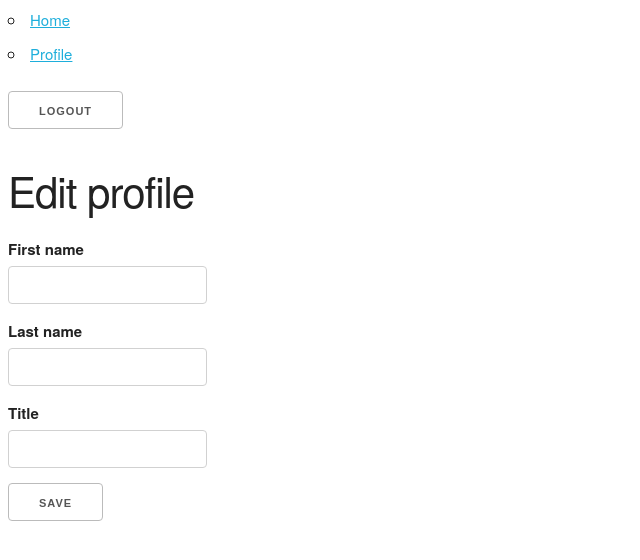
After one commit to aminko/login, a PHP site: template templates/profile.edit.twig in a window 1280 px wide. The commit adds this page. Shown: the top 560 px of the page, without its empty margins (0-640 px from the left). Run offline with PHP 8.4, Linux system fonts and the light colour scheme; the template is opened without the code that fills it, so the values that code supplies are empty; some libraries are stand-ins or nearby versions.

Commit message:
Added view templates

```diff
--- /dev/null
+++ b/templates/json.twig
@@ -0,0 +1 @@
+{{ response|json_encode()|raw }}
--- a/templates/login.twig
+++ b/templates/login.twig
@@ -1,16 +1,20 @@
 <!DOCTYPE html>
 <html lang="en">
+
 <head>
     <meta charset="UTF-8">
     <meta name="viewport" content="width=device-width, initial-scale=1.0">
     <meta http-equiv="X-UA-Compatible" content="ie=edge">
     <title>Document</title>
+    <link rel="stylesheet" href="https://cdnjs.cloudflare.com/ajax/libs/skeleton/2.0.4/skeleton.css">
 </head>
+
 <body>
     <form action="/login/auth" method="POST">
         <input type="email" name="email" placeholder="email">
         <input type="password" name="password" placeholder="password">
         <button type="submit">Login</button>
-      </form>
+    </form>
 </body>
+
 </html>
--- /dev/null
+++ b/templates/profile.edit.twig
@@ -0,0 +1,47 @@
+<!DOCTYPE html>
+<html lang="en">
+
+<head>
+    <meta charset="UTF-8">
+    <meta name="viewport" content="width=device-width, initial-scale=1.0">
+    <meta http-equiv="X-UA-Compatible" content="ie=edge">
+    <title>Document</title>
+    <link rel="stylesheet" href="https://cdnjs.cloudflare.com/ajax/libs/skeleton/2.0.4/skeleton.css">
+    <link rel="stylesheet" href="/assets/style/style.css">
+</head>
+
+<body>
+    <div class="menu-wrapper flexible">
+        <ul class="flexible">
+            <li><a href="/">Home</a></li>
+            <li><a href="/profile">Profile</a></li>
+        </ul>
+        <form action="/auth/logout" method="post">
+            <input type="hidden" name="user_action" value="logout">
+            <button type="submit">Logout</button>
+        </form>
+    </div>
+    <div class="main-content-wrapper">
+            <h2>Edit profile</h2>
+        <div class="flexible">
+
+            <form action="/profile/save" method="post">
+                <div class="row">
+                    <label for="profile-first-name">First name</label>
+                    <input type="text" name="first_name" id="profile-first-name" value="{{ first_name }}">
+                </div>
+                <div class="row">
+                    <label for="profile-last-name">Last name</label>
+                    <input type="text" name="last_name" id="profile-last-name" value="{{ last_name }}">
+                </div>
+                <div class="row">
+                    <label for="profile-title">Title</label>
+                    <input type="text" name="title" id="profile-title" value="{{ title }}">
+                </div>
+                <input type="submit" value="save">
+            </form>
+        </div>
+        </div>
+</body>
+
+</html>
--- a/templates/register.twig
+++ b/templates/register.twig
@@ -5,6 +5,7 @@
     <meta name="viewport" content="width=device-width, initial-scale=1.0">
     <meta http-equiv="X-UA-Compatible" content="ie=edge">
     <title>Document</title>
+    <link rel="stylesheet" href="https://cdnjs.cloudflare.com/ajax/libs/skeleton/2.0.4/skeleton.css">
 </head>
 <body>
     <h2>New user registration</h2>
```
Also changed, not shown: templates/home.twig (+59 -1 lines), templates/profile.twig (added, +37 -0 lines).
